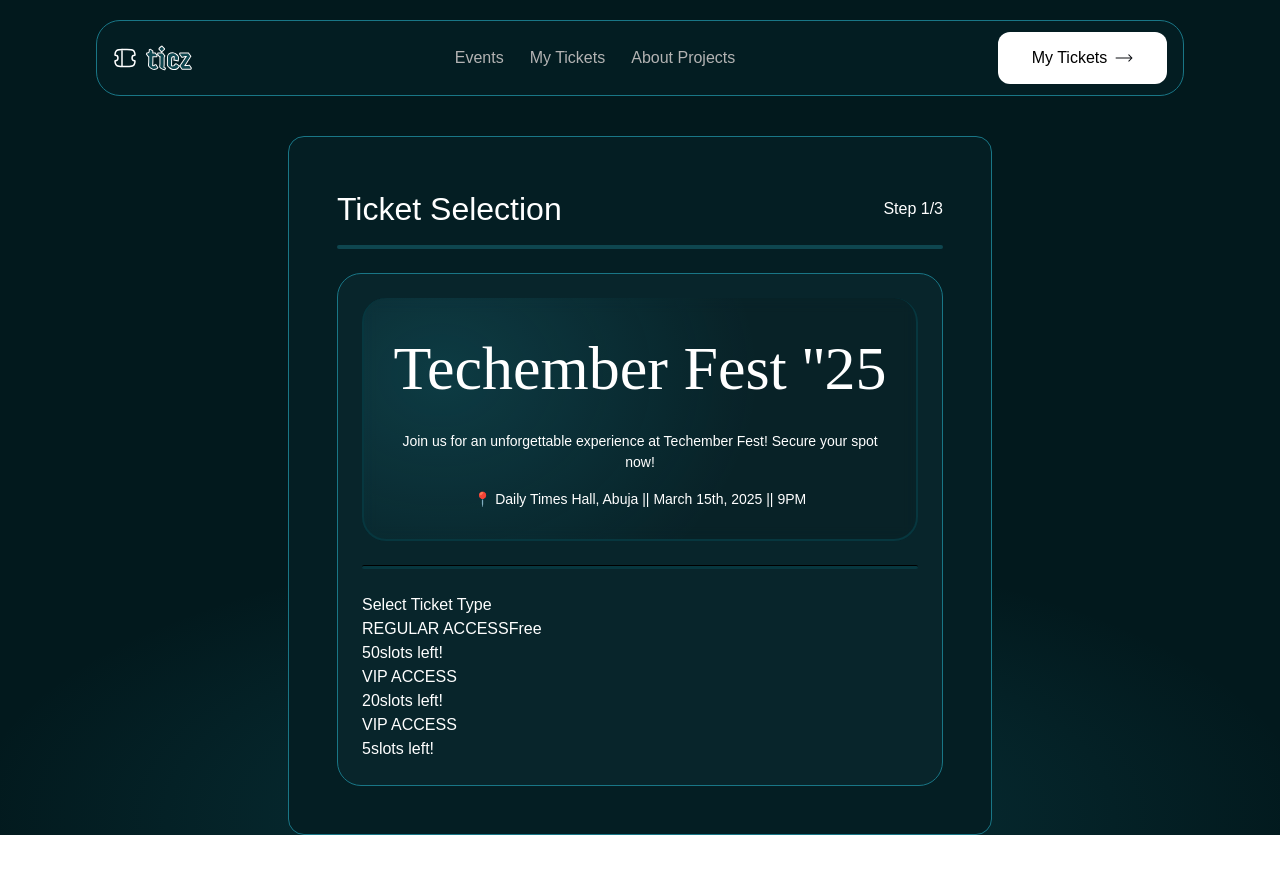
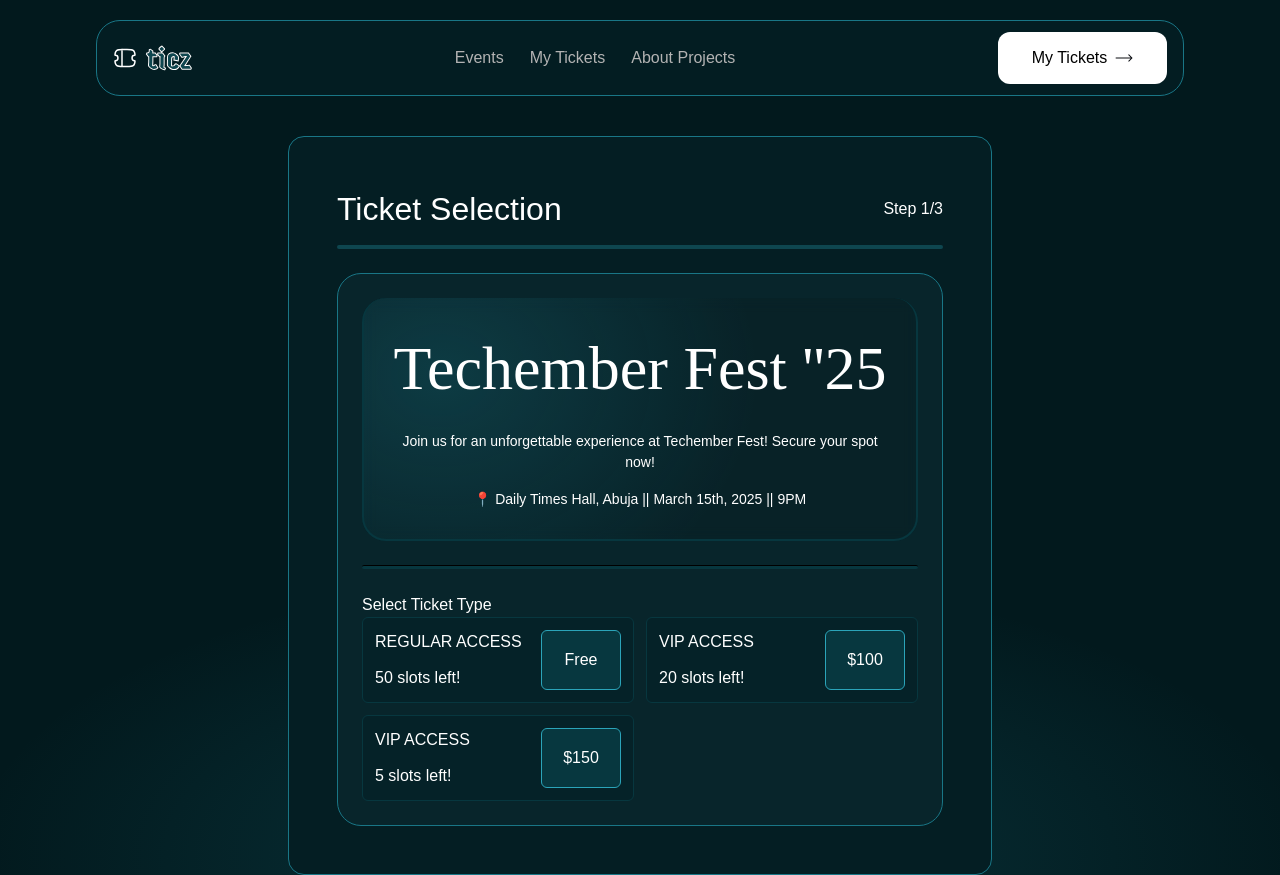
Before and after one commit to edememediong1/Conference-ticketing-app-, a React (Vite) app: page / in a window 1280 px wide. Before the commit the page ends 835 px from the top, so only its background shows below. Built offline with nearby package versions, Linux system fonts and the light colour scheme; a web font is replaced by a local one.

Commit message:
select ticket type temporary fix

```diff
--- a/src/Components/Secondary Components/TicketType.jsx
+++ b/src/Components/Secondary Components/TicketType.jsx
@@ -1,4 +1,5 @@
 // import React from 'react'
+import { useState } from "react"
 
 function TicketType() {
     const ticketDesc = [
@@ -23,15 +24,22 @@ function TicketType() {
         }
     ]
 
+    const [selectedTicketType, setSelectedTicketType] = useState(null)
+
+
+    function handleActiveType(id){
+        setSelectedTicketType(id)
+    }
+
   return (
-    <div>
+    <div className="flex flex-col gap-3 ms:grid ms:grid-cols-2">
         {ticketDesc.map((data) => {
-            return <div key={data.id} className="flex ">
-                <div>
+            return <div key={data.id} className={`p-3 rounded-md flex justify-between  border-[#07373F] border-[1px] ${selectedTicketType == data.id ? "bg-[#197686]" : "bg-[#052228]" }`} onClick={() => handleActiveType(data.id)}>
+                <div className="flex flex-col gap-3">
                     <p>{data.categories}</p>
-                    <p>{data.slots}slots left!</p>
+                    <p>{data.slots} slots left!</p>
                 </div>
-                <p>{data.price == 0 && "Free"}</p>
+                <p className={`bg-[#07373F] border-[#2BA4B9] border-[1px] w-[80px] flex justify-center items-center rounded-md`}>{data.price == 0 ? "Free": `$${data.price}`}</p>
             </div>
         })}
 
```
